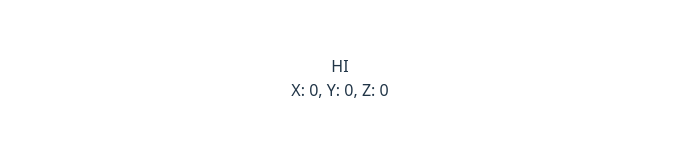
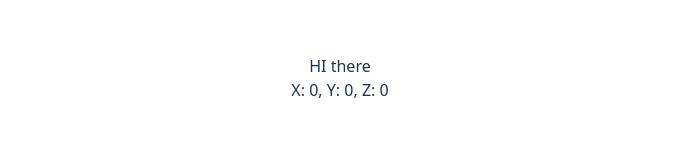
Before and after one commit to LestlinRobins/mobile-sensor-testing, a React (Vite) app: page / in a window 1280 px wide. Shown: the part 200-342 px from the top of the page, without its empty margins (300-980 px from the left). Built offline with nearby package versions, Linux system fonts and the light colour scheme.

Commit message:
Added alarm

```diff
--- a/src/App.jsx
+++ b/src/App.jsx
@@ -81,7 +81,7 @@ function App() {
   }, []);
   return (
     <>
-      <div>HI</div>
+      <div>HI there</div>
       <div>
         X: {acceleration.x}, Y: {acceleration.y}, Z: {acceleration.z}
       </div>
```
